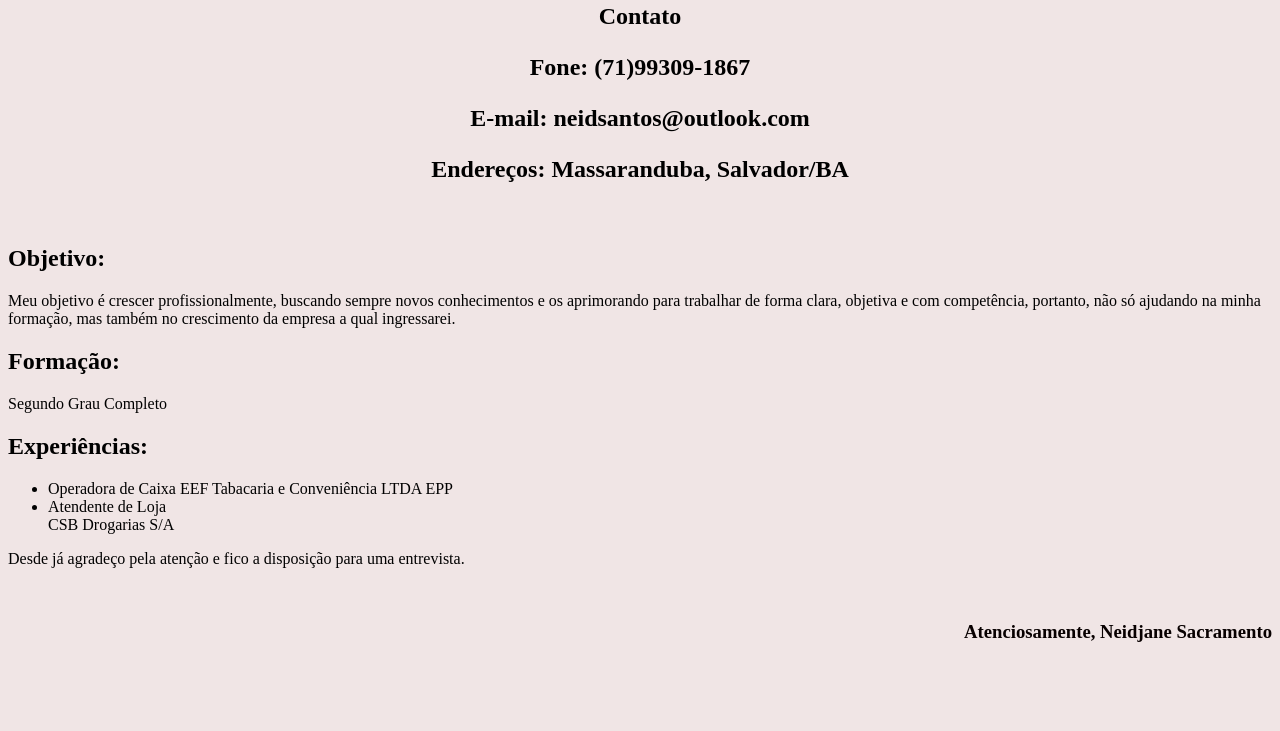
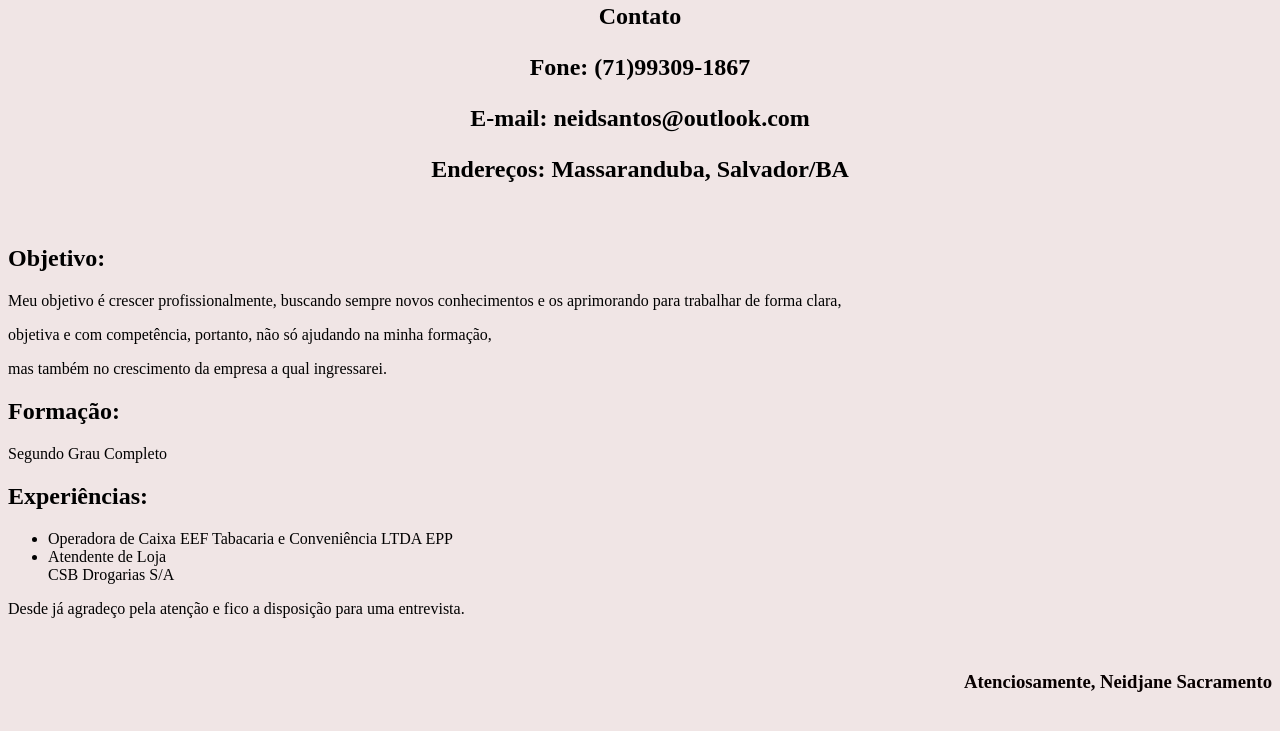
Before and after one commit to SacramentoSS/Curriculo, a plain HTML site: page index.html in a window 1280 px wide. Shown: the part 79-810 px from the top of the page. Drawn offline with Linux system fonts and the light colour scheme.

Commit message:
Update index.html

```diff
--- a/index.html
+++ b/index.html
@@ -18,10 +18,10 @@
 <br>
 
 <h2>Objetivo:</h2>
-    Meu objetivo é crescer profissionalmente, buscando sempre novos
-    conhecimentos e os aprimorando para trabalhar de forma clara, objetiva e com
-    competência, portanto, não só ajudando na minha formação, mas também no
-    crescimento da empresa a qual ingressarei.
+    <p>Meu objetivo é crescer profissionalmente, buscando sempre novos
+    conhecimentos e os aprimorando para trabalhar de forma clara,</p> <p>objetiva e com
+    competência, portanto, não só ajudando na minha formação,</p> <p> mas também no
+    crescimento da empresa a qual ingressarei.</p>
     <h2>Formação:</h2> Segundo Grau Completo
     <h2>Experiências:</h2>
 
```
